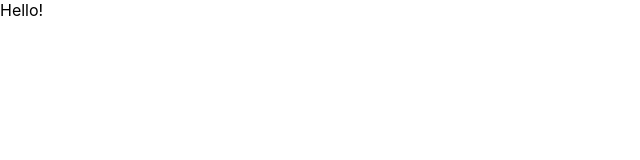
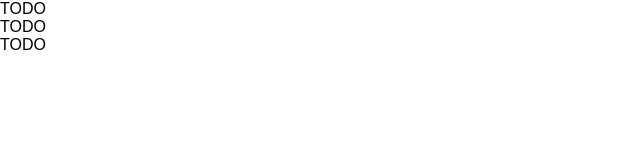
Before and after one commit to Art-Luzrab/textExpanderChallenge, a React (Create React App) app: page / in a window 1280 px wide. Shown: the top 160 px of the page, without its empty margins (0-640 px from the left). Built offline with nearby package versions, Linux system fonts and the light colour scheme.

Commit message:
challenge officially started

```diff
--- a/src/App.js
+++ b/src/App.js
@@ -1,5 +1,40 @@
+import "./styles.css";
 function App() {
-  return <div>Hello!</div>;
+  return (
+    <div>
+      <TextExpander>
+        Space travel is the ultimate adventure! Imagine soaring past the stars
+        and exploring new worlds. It's the stuff of dreams and science fiction,
+        but believe it or not, space travel is a real thing. Humans and robots
+        are constantly venturing out into the cosmos to uncover its secrets and
+        push the boundaries of what's possible.
+      </TextExpander>
+
+      <TextExpander
+        collapsedNumWords={20}
+        expandButtonText="Show text"
+        collapseButtonText="Collapse text"
+        buttonColor="#ff6622"
+      >
+        Space travel requires some seriously amazing technology and
+        collaboration between countries, private companies, and international
+        space organizations. And while it's not always easy (or cheap), the
+        results are out of this world. Think about the first time humans stepped
+        foot on the moon or when rovers were sent to roam around on Mars.
+      </TextExpander>
+
+      <TextExpander expanded={true} className="box">
+        Space missions have given us incredible insights into our universe and
+        have inspired future generations to keep reaching for the stars. Space
+        travel is a pretty cool thing to think about. Who knows what we'll
+        discover next!
+      </TextExpander>
+    </div>
+  );
+}
+
+function TextExpander() {
+  return <div>TODO</div>;
 }
 
 export default App;
--- a/src/index.css
+++ /dev/null
@@ -1,13 +0,0 @@
-body {
-  margin: 0;
-  font-family: -apple-system, BlinkMacSystemFont, 'Segoe UI', 'Roboto', 'Oxygen',
-    'Ubuntu', 'Cantarell', 'Fira Sans', 'Droid Sans', 'Helvetica Neue',
-    sans-serif;
-  -webkit-font-smoothing: antialiased;
-  -moz-osx-font-smoothing: grayscale;
-}
-
-code {
-  font-family: source-code-pro, Menlo, Monaco, Consolas, 'Courier New',
-    monospace;
-}
--- a/src/index.js
+++ b/src/index.js
@@ -1,6 +1,5 @@
 import React from "react";
 import ReactDOM from "react-dom/client";
-import "./index.css";
 import App from "./App";
 
 const root = ReactDOM.createRoot(document.getElementById("root"));
--- /dev/null
+++ b/src/styles.css
@@ -0,0 +1,15 @@
+* {
+  padding: 0;
+  margin: 0;
+}
+
+body {
+  font-family: sans-serif;
+}
+
+.box {
+  padding: 10px;
+  border: 1px solid #ccc;
+  border-radius: 7px;
+  background-color: #f7f7f7;
+}
```
